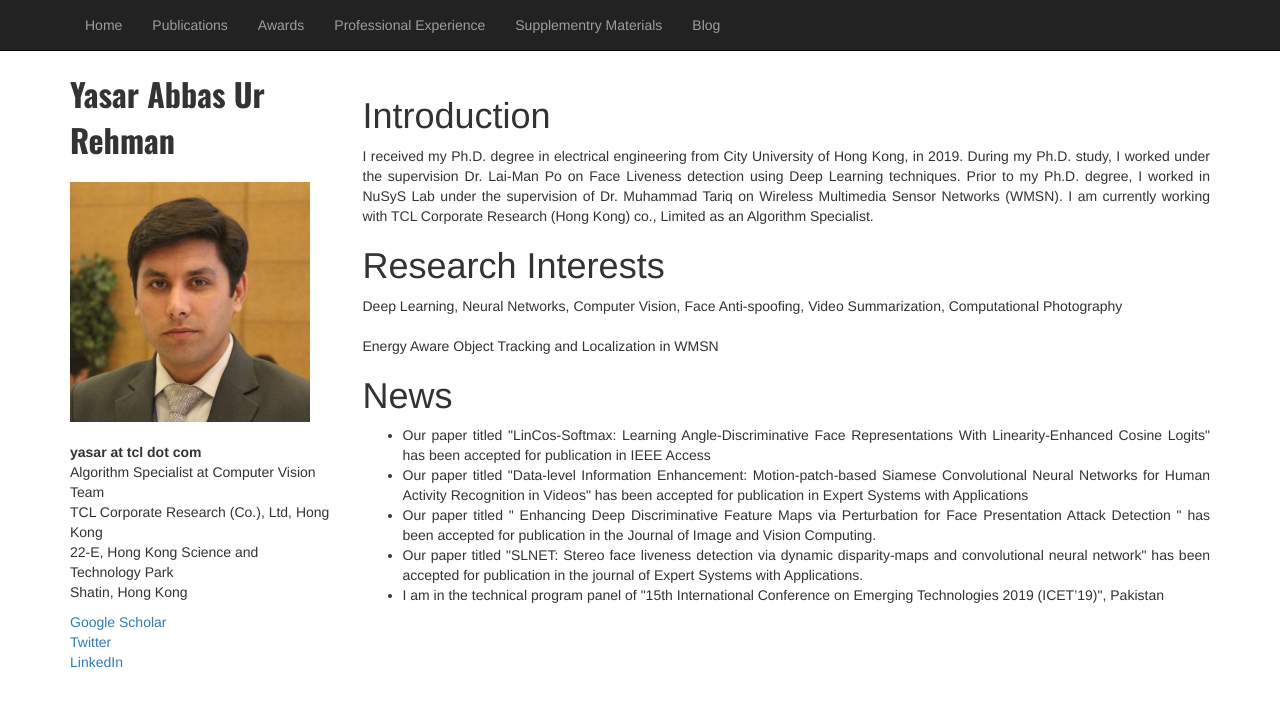
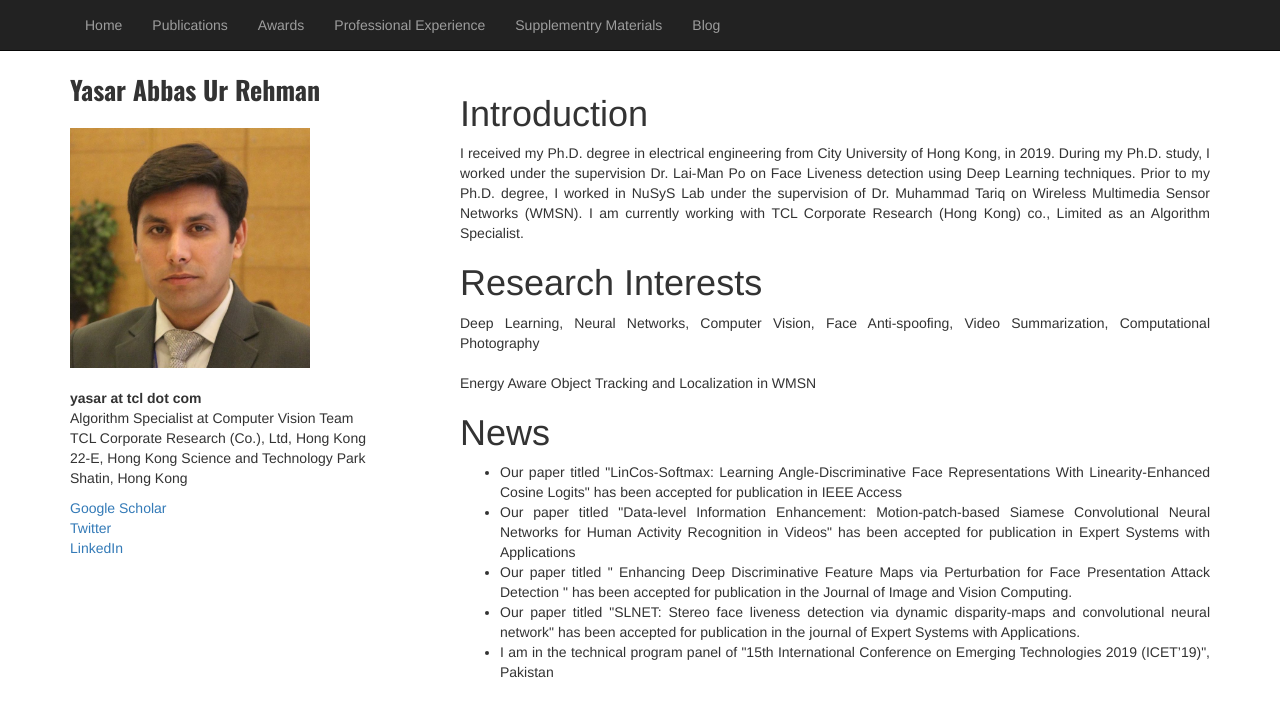
Before and after one commit to yasar-rehman/yasar, a Jekyll site: the page built from index.html, in a window 1280 px wide. Shown: the top 717 px of the page. Built offline with Jekyll 4.4.1, drawn with Linux system fonts in a browser that asks for light colours.

Commit message:
Update index.html

```diff
--- a/index.html
+++ b/index.html
@@ -6,8 +6,8 @@ title: yasar
 
 <div class="row">
 	<!-- Entries Column -->
-		     <div class=col-md-3 pull-left">
-               		 <div style="font-family: 'Oswald', sans-serif; font-size: 32px;"><b>Yasar Abbas Ur Rehman</b></div><br>
+		     <div class=col-md-4 pull-left">
+               		 <div style="font-family: 'Oswald', sans-serif; font-size: 26px;"><b>Yasar Abbas Ur Rehman</b></div><br>
 			  <div><img class="img-responsive" src="images/my_profile.jpg" alt="" style="width:240px;height:240px;">
 			  </div><br>
                 		<div>
@@ -23,7 +23,7 @@ title: yasar
              			<div><a href="#">LinkedIn</a></div>
             		</div>
 
-             <div class="col-md-9 pull-right">
+             <div class="col-md-8 pull-right">
 	      <div style="margin-top:3%; text-align:justify;">
 			<h1>Introduction</h1>
 			<p> I received my Ph.D. degree in electrical engineering from City University of Hong Kong, in 2019.
```
